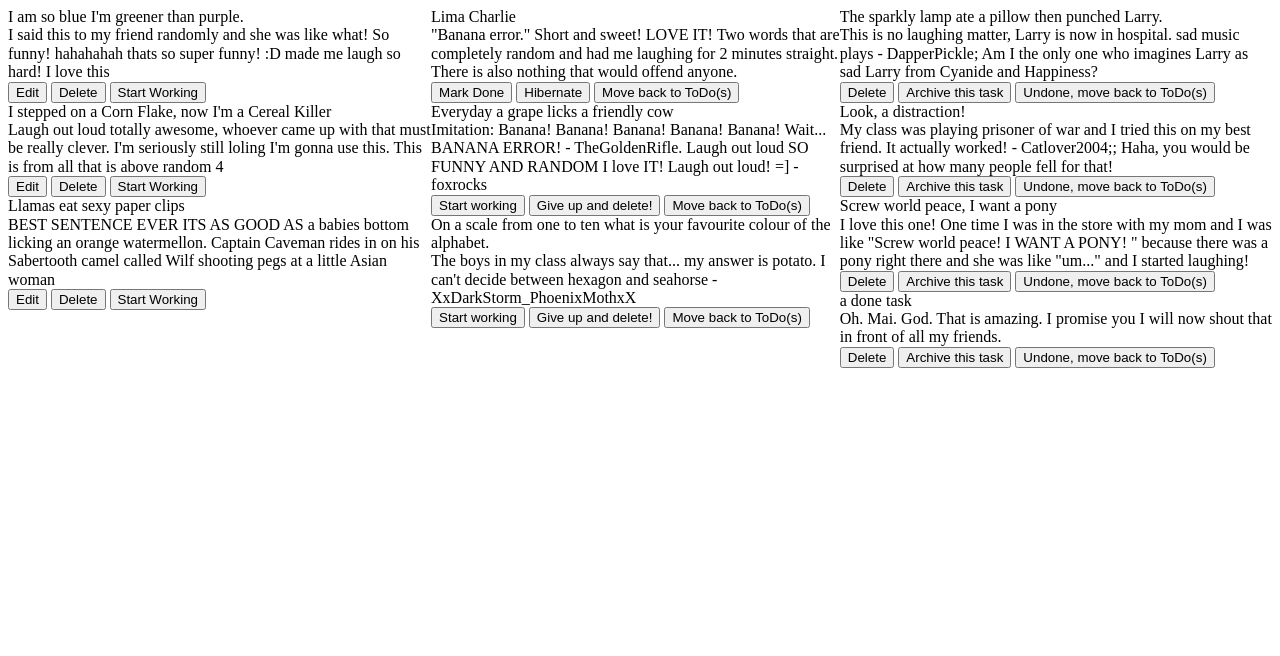
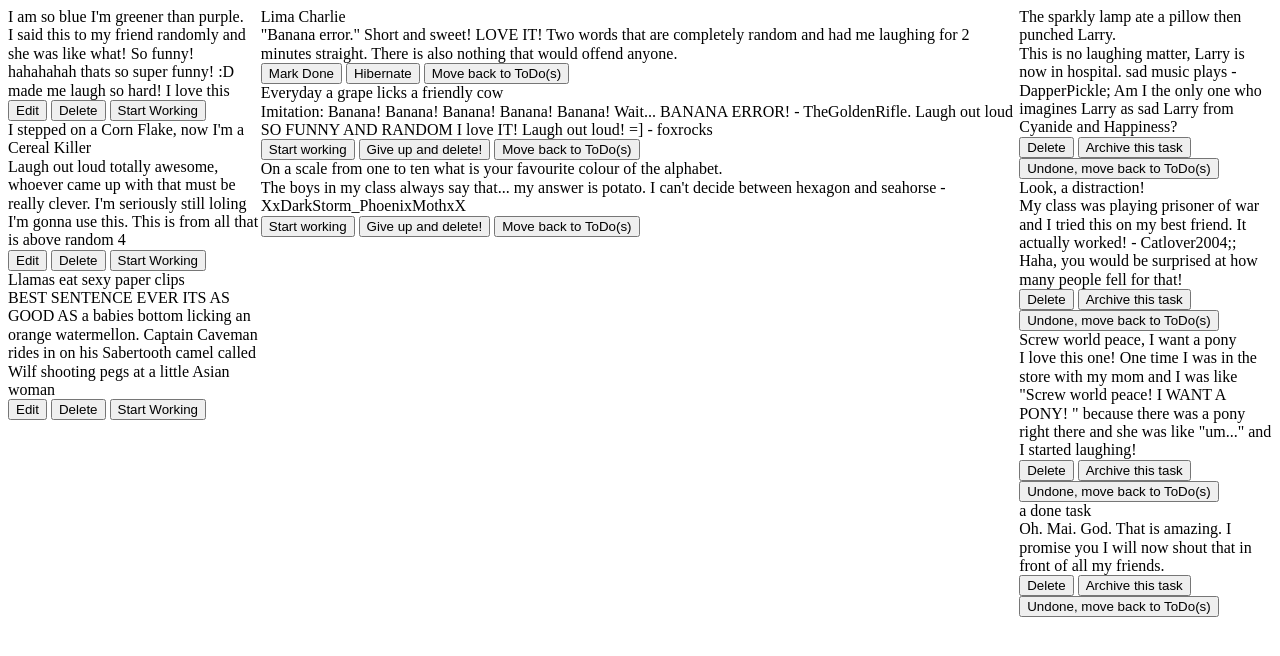
Before and after one commit to s-c-p/done-engine, a plain HTML site: page index.html in a window 1280 px wide. Drawn offline with Linux system fonts and the light colour scheme.

Commit message:
flexbox: give more space to doings class WRT todos and dones classes

```diff
--- a/view/style.css
+++ b/view/style.css
@@ -4,10 +4,15 @@ body {
 	display: flex;
 }
 
-.todos {/* left or top */}
-.doings {/* widest column, has space below for hibernating tasks */}
-.dones {}
-
+.todos {/* left or top */
+	flex: 1;
+}
+.doings {/* widest column, has space below for hibernating tasks */
+	flex: 3;
+}
+.dones {
+	flex: 1;
+}
 
 .task {/* card */}
 .task__button {/* convert button labaels to hint popup text/tip, show icon */}
```
